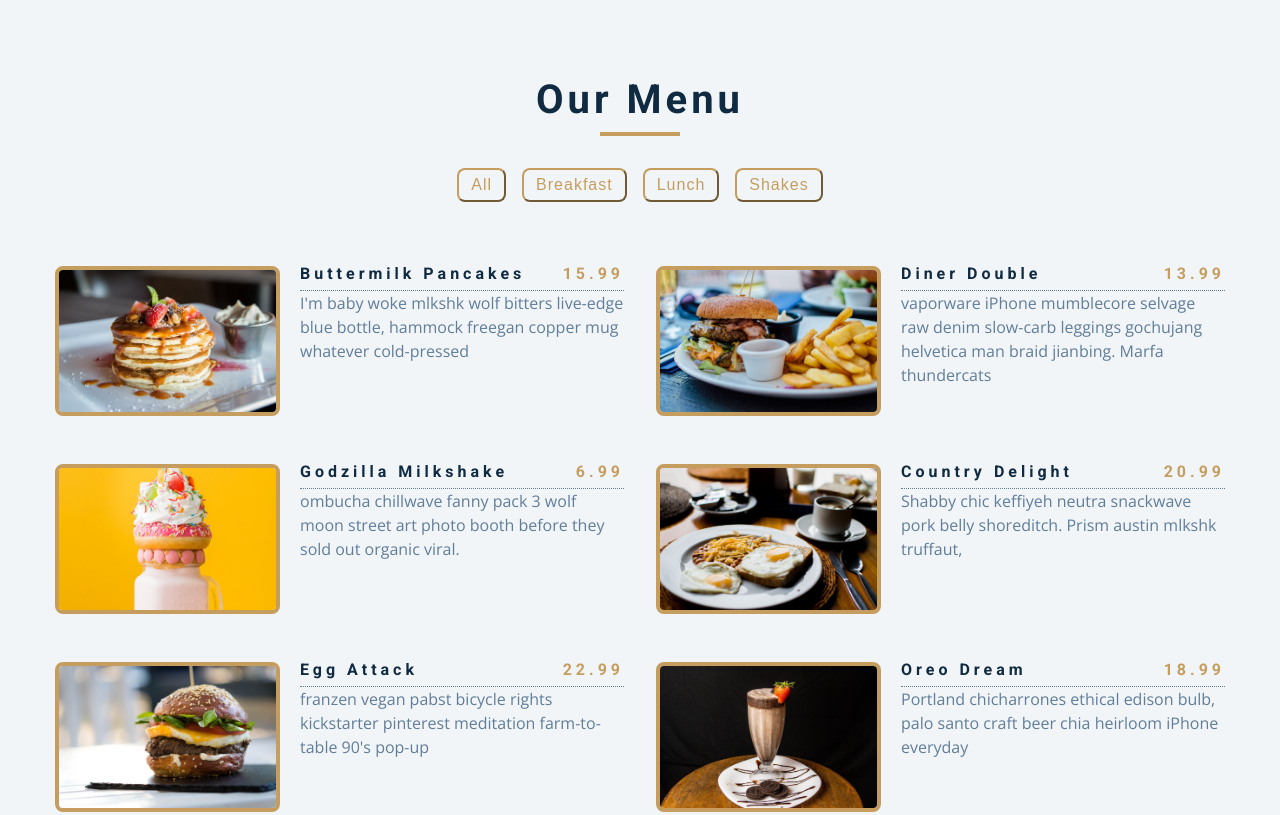
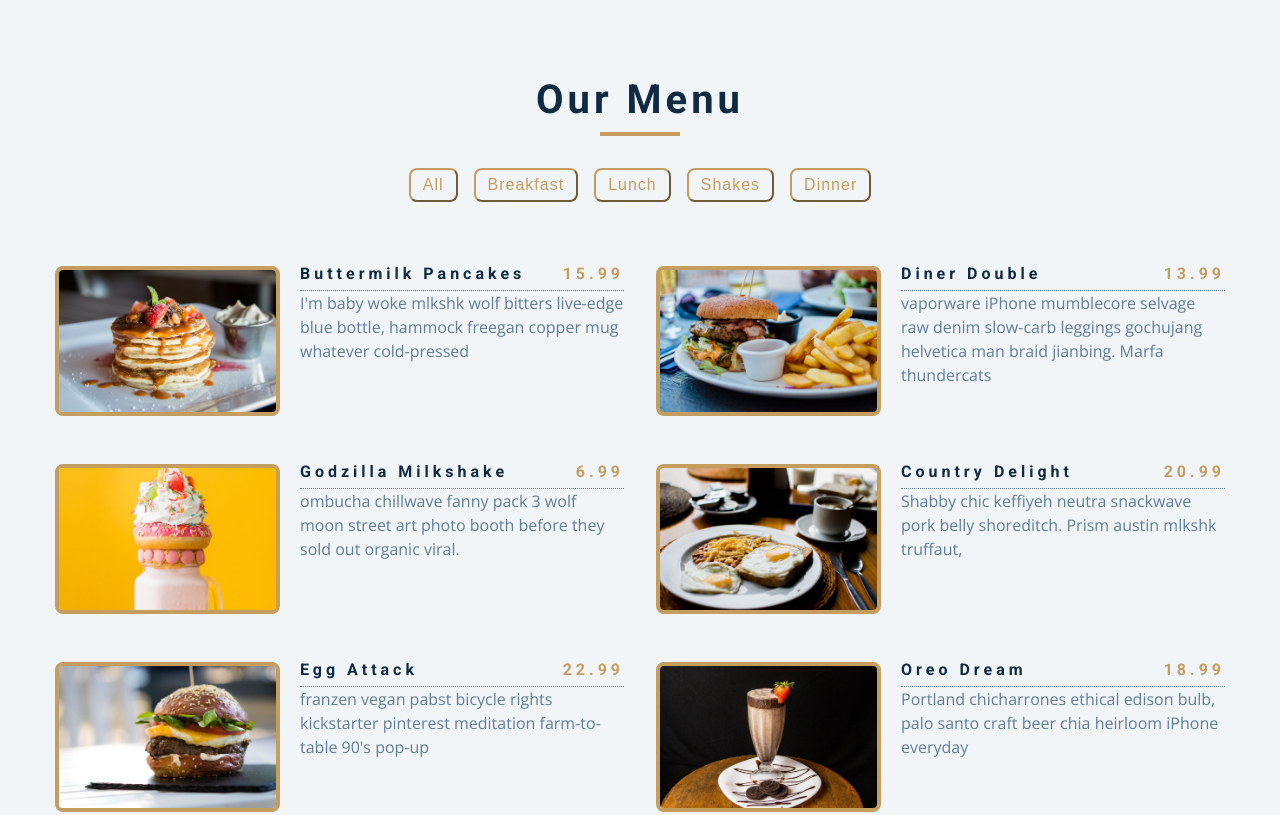
Before and after one commit to Plehlowla/our-menu-project, a plain HTML site: page index.html in a window 1280 px wide. Shown: the top 815 px of the page. Drawn offline with nearby package versions, Linux system fonts and the light colour scheme.

Commit message:
finished project everything is working

```diff
--- a/app.js
+++ b/app.js
@@ -82,8 +82,9 @@ const menu = [
   ];
 
 const sectionCenter = document.querySelector('.section-center');
+const container = document.querySelector('.btn-container')
 
-const filterBtns = document.querySelectorAll('.filter-btn');
+// const filterBtns = document.querySelectorAll('.filter-btn');
 
 // loading item
 window.addEventListener('DOMContentLoaded', function(){
@@ -106,30 +107,12 @@ window.addEventListener('DOMContentLoaded', function(){
   // sectionCenter.innerHTML = displayMenu;
 
   displayMenuItems(menu);
+
+  displayMenuButton();
+
+
 });
 
-// filter items
-filterBtns.forEach(function(btn){
-  btn.addEventListener('click', function(e){
-    // console.log(e.currentTarget.dataset.id);
-    const category = e.currentTarget.dataset.id;
-
-    const menuCategory = menu.filter(function(menuItem){
-      // console.log(menuItem.category);
-
-      if(menuItem.category === category){
-        return menuItem
-      }
-    })
-
-        if(category === 'all'){
-          displayMenuItems(menu);
-        }else{
-          displayMenuItems(menuCategory)
-        }
-    // console.log(menuCategory);
-  })
-})
 
 
 // items
@@ -151,3 +134,44 @@ function displayMenuItems(menuItems){
   // console.log(displayMenu);
   sectionCenter.innerHTML = displayMenu;
 }
+
+function displayMenuButton(){
+  const categories = menu.reduce(function(values, item){
+    if(!values.includes(item.category)){
+      values.push(item.category);
+    }
+    return values;
+  },['all']);
+  // console.log(categories);
+
+  const categoryBtns = categories.map(function(catergory){
+    return `<button class="filter-btn" type="button" data-id=${catergory}>${catergory}</button> `
+  }).join("");
+
+  container.innerHTML = categoryBtns;
+
+  const filterBtns = document.querySelectorAll('.filter-btn');
+
+  // filter items
+  filterBtns.forEach(function(btn){
+    btn.addEventListener('click', function(e){
+      // console.log(e.currentTarget.dataset.id);
+      const category = e.currentTarget.dataset.id;
+
+      const menuCategory = menu.filter(function(menuItem){
+        // console.log(menuItem.category);
+
+        if(menuItem.category === category){
+          return menuItem
+        }
+      })
+
+          if(category === 'all'){
+            displayMenuItems(menu);
+          }else{
+            displayMenuItems(menuCategory)
+          }
+      // console.log(menuCategory);
+    })
+  })
+}
--- a/index.html
+++ b/index.html
@@ -25,15 +25,15 @@
         </div>
         <!-- filter buttons -->
         <div class="btn-container">
-            <button class="filter-btn" type="button" data-id='all'>all</button>
+            <!-- <button class="filter-btn" type="button" data-id='all'>all</button>
             <button class="filter-btn" type="button" data-id='breakfast'>breakfast</button>
             <button class="filter-btn" type="button" data-id='lunch'>lunch</button>
-            <button class="filter-btn" type="button" data-id='shakes'>shakes</button>
+            <button class="filter-btn" type="button" data-id='shakes'>shakes</button> -->
         </div>
         <!-- menu items -->
         <div class="section-center">
             <!-- single item -->
-            <article class="menu-item">
+            <!-- <article class="menu-item">
                 <img src="./menu-item.jpeg" class="photo" alt="menu-item">
                 <div class="item-info">
                     <header>
@@ -42,7 +42,7 @@
                     </header>
                     <p>Lorem ipsum dolor sit amet consectetur adipisicing elit. In quod, perferendis facilis rem nisi esse soluta nihil alias possimus tenetur culpa, pariatur mollitia eaque explicabo eius reiciendis voluptas, modi cumque.</p>
                 </div>
-            </article>
+            </article> -->
             <!-- end of single item -->
 
         </div>
```
